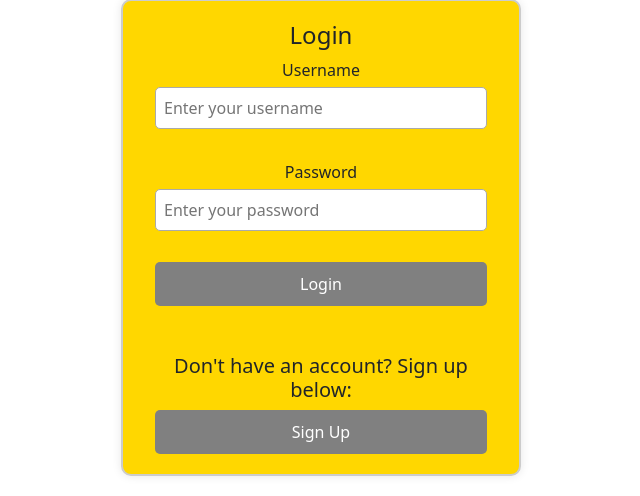
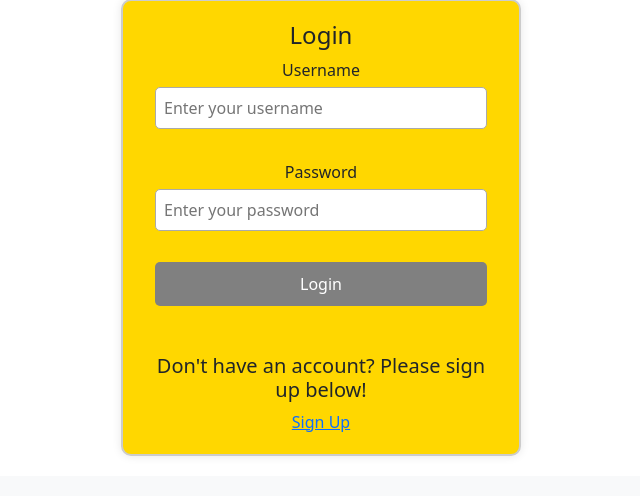
Before and after one commit to jacobs12678/IS436_The_Finale, a PHP site: page /login.php in a window 1280 px wide. Shown: the part 347-843 px from the top of the page, without its empty margins (319-959 px from the left). After the commit the page ends 803 px from the top, so only its background shows below. Run offline with PHP 8.4, Linux system fonts and the light colour scheme.

Commit message:
login.php complete

```diff
--- a/website_files/login.php
+++ b/website_files/login.php
@@ -80,10 +80,10 @@ if($_SERVER["REQUEST_METHOD"] == "POST") {
         <button type="submit">Login</button>
     </form>
 
-    <form id="signup" method="POST" action="signup.php">
-        <h5><br><br>Don't have an account? Sign up below:</h5>
-        <button type="submit">Sign Up</button>
-    </form>
+    <div>
+      <h5><br><br>Don't have an account? Please sign up below!</h5>
+      <a href='signup.php'>Sign Up</a>
+    </div>
 
 </div>
 
@@ -129,11 +129,12 @@ if($_SERVER["REQUEST_METHOD"] == "POST") {
 </body>
 </html>
 
+<div style="text-align: center;">
 <?php
 
 if(!empty($signup_page)) {
+
   echo $signup_page;
-  echo "<p><a href='signup.php'>Sign Up</a></p>";
 }
 
 if(!empty($just_nothing)) {
@@ -146,3 +147,4 @@ if(!empty($login_failed)) {
   echo "<p><a href='login.php'>Login Page</a></p>";
 }
 ?>
+</div>
```
